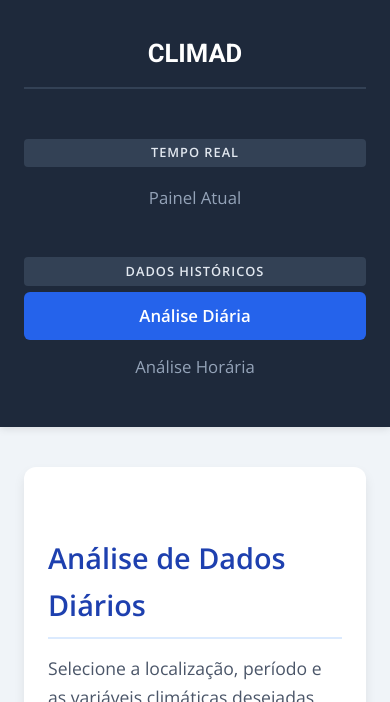
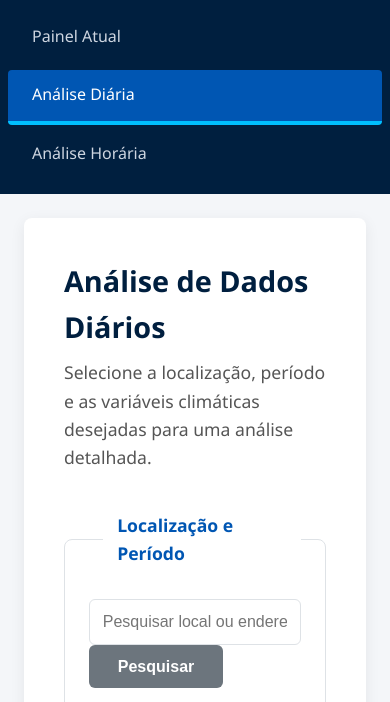
Before and after one commit to joseferreira-dev/climad, a Django app: page /diaria/ in a window 390 px wide. Shown: the top 702 px of the page. Run offline with Django 5.2, Linux system fonts and the light colour scheme; some libraries are stand-ins or nearby versions.

Commit message:
Atualizando design de plataforma

```diff
--- a/core/templates/core/home.html
+++ b/core/templates/core/home.html
@@ -16,7 +16,7 @@
             </div>
         </div>
         <div class="hero-image-container">
-            <img src="{% static 'images/hero-image.svg' %}" alt="Análise de Dados Climáticos" class="hero-image">
+            <img src="https://placehold.co/400x400" alt="Análise de Dados Climáticos" class="hero-image">
         </div>
     </div>
 
--- a/static/css/style.css
+++ b/static/css/style.css
@@ -1,166 +1,145 @@
-/* static/css/style.css (VERSÃO COM DESIGN MODERNO E SIDEBAR) */
+/* ==========================================================================
+   Estilo CLIMAD v3 - Design inspirado no CETENE
+   Criado para funcionar com a estrutura HTML existente sem modificações.
+   ========================================================================== */
 
-@import url('https://fonts.googleapis.com/css2?family=Roboto:wght@300;400;500;700&family=Open+Sans:wght@300;400;600&display=swap');
+/* -------------------------------------------------------------------------- */
+/* 1. Variáveis Globais e Reset Básico                                       */
+/* -------------------------------------------------------------------------- */
 
-/* Reset e Base */
-*, *::before, *::after {
+:root {
+  --cetene-blue-dark: #001f3f; /* Azul escuro do rodapé do CETENE */
+  --cetene-blue-primary: #0056b3; /* Azul principal para botões e links */
+  --cetene-blue-light: #f4f6f9; /* Fundo de página (cinza azulado claro) */
+  --text-primary: #333;
+  --text-secondary: #555;
+  --text-on-dark: #ffffff;
+  --border-color: #dee2e6;
+  --card-bg: #ffffff;
+  --shadow-color: rgba(0, 0, 0, 0.07);
+}
+
+* {
   box-sizing: border-box;
+  margin: 0;
+  padding: 0;
 }
 
 body {
-    font-family: 'Open Sans', sans-serif;
-    margin: 0;
-    background-color: #f0f4f8;
-    color: #334155;
-    line-height: 1.65;
-    display: flex;
+  font-family: 'Segoe UI', 'Roboto', 'Helvetica Neue', Arial, sans-serif;
+  background-color: var(--cetene-blue-light);
+  color: var(--text-primary);
+  line-height: 1.6;
 }
 
-/* LAYOUT PRINCIPAL COM SIDEBAR */
+/* -------------------------------------------------------------------------- */
+/* 2. Estrutura Principal (Sidebar e Conteúdo)                               */
+/* -------------------------------------------------------------------------- */
+
 .page-wrapper {
   display: flex;
-    width: 100%;
-    min-height: 100vh;
 }
 
 .sidebar {
   width: 260px;
-    background-color: #1e293b;
-    color: #e2e8f0;
-    padding: 2em 1.5em;
-    display: flex;
-    flex-direction: column;
+  background-color: var(--cetene-blue-dark);
+  color: var(--text-on-dark);
   position: fixed;
   height: 100%;
   left: 0;
   top: 0;
-    box-shadow: 3px 0px 15px rgba(0,0,0,0.1);
+  display: flex;
+  flex-direction: column;
+  padding: 1.5em 0;
+}
+
+.sidebar-header {
+  padding: 0 1.5em;
+  margin-bottom: 2em;
 }
 
 .sidebar-header h1 {
-    font-family: 'Roboto', sans-serif;
-    color: #ffffff;
-    font-size: 2em;
-    font-weight: 700;
-    margin: 0 0 1.5em 0;
-    padding-bottom: 0.5em;
-    border-bottom: 2px solid #334155;
+  color: var(--text-on-dark);
+  font-size: 1.8em;
   text-align: center;
 }
 
-.sidebar-nav {
-    margin-top: 1em;
+.sidebar-header a.home-link {
+  text-decoration: none;
 }
 
-.sidebar-nav a {
+.sidebar-nav {
+  flex-grow: 1;
+}
+
+.nav-section {
+  margin-bottom: 1.5em;
+}
+
+.nav-section-title {
+  font-size: 0.8em;
+  font-weight: bold;
+  color: #8fa7c4; /* Tom de azul acinzentado */
+  text-transform: uppercase;
+  letter-spacing: 1px;
+  padding: 0 1.5em;
+  margin-bottom: 0.8em;
+}
+
+.nav-link {
   display: block;
-    color: #94a3b8;
+  color: #cdd5e0; /* Tom mais claro para links inativos */
   text-decoration: none;
-    padding: 0.8em 1em;
+  padding: 0.8em 1.5em;
   margin: 0.2em 0;
-    border-radius: 6px;
-    transition: background-color 0.2s, color 0.2s;
-    font-size: 1.05em;
+  border-left: 4px solid transparent;
+  transition: background-color 0.2s, color 0.2s, border-left-color 0.2s;
+}
+
+.nav-link:hover {
+  background-color: rgba(255, 255, 255, 0.05);
+  color: var(--text-on-dark);
+}
+
+.nav-link.active {
+  background-color: var(--cetene-blue-primary);
+  color: var(--text-on-dark);
+  border-left-color: #00bfff; /* Ciano para destaque ativo */
   font-weight: 500;
 }
 
-.sidebar-nav a:hover {
-    background-color: #334155;
-    color: #ffffff;
+.main-content {
+  margin-left: 260px;
+  flex-grow: 1;
+  padding: 2.5em;
+  width: calc(100% - 260px);
 }
 
-.sidebar-nav a.active {
-    background-color: #2563eb;
-    color: #ffffff;
-    font-weight: 700;
+/* -------------------------------------------------------------------------- */
+/* 3. Estilos de Conteúdo Comum (Containers, Títulos, Formulários)           */
+/* -------------------------------------------------------------------------- */
+
+.container {
+  background-color: var(--card-bg);
+  padding: 2.5em;
+  border-radius: 8px;
+  box-shadow: 0 4px 15px var(--shadow-color);
 }
 
-.sidebar-nav .nav-section {
-    margin-top: 1.5em; /* Espaço entre as secções "Tempo Real" e "Históricos" */
+.container h2 {
+  font-size: 1.8rem;
+  color: var(--cetene-blue-dark);
+  margin-bottom: 0.5rem;
 }
 
-.sidebar-nav .nav-section:first-child {
-    margin-top: 0.5em; /* Menos espaço no topo para a primeira secção */
+.subtitle.page-description {
+  font-size: 1.1rem;
+  color: var(--text-secondary);
+  margin-bottom: 2.5rem;
+  max-width: 800px;
 }
 
-.sidebar-nav .nav-section-title {
-    font-size: 0.8em;
-    font-weight: 700;
-    color: #64748b; /* Cinza azulado */
-    text-transform: uppercase;
-    letter-spacing: 1px;
-    padding: 0 1em; /* Alinha com os links */
-    display: block;
-    margin-bottom: 0.5em;
-}
-
-/* Ajustes na responsividade para a sidebar */
-@media (max-width: 768px) {
-    /* ... (outras regras responsivas) ... */
-    .sidebar-nav {
-        flex-direction: column; /* Empilha as secções no mobile */
-        align-items: center;
-        text-align: center;
-    }
-    .sidebar-nav .nav-section {
-        margin-top: 1em;
-        width: 100%;
-    }
-    .sidebar-nav .nav-section-title {
-        background-color: #334155; /* Fundo de destaque para os títulos no mobile */
-        color: #e2e8f0;
-        border-radius: 4px;
-        padding: 0.3em;
-        margin-bottom: 0.5em;
-    }
-    .nav-links-wrapper {
-        display: flex; /* Mantém os links da mesma secção lado a lado */
-        justify-content: center;
-        gap: 0.5em;
-    }
-}
-
-.main-content {
-    flex-grow: 1;
-    padding: 2em 2.5em;
-    margin-left: 260px;
-    overflow-y: auto;
-}
-
-.container {
-    max-width: 100%;
-    margin: 0 auto;
-    padding: 2em;
-    background: #ffffff;
-    border-radius: 12px;
-    box-shadow: 0 6px 12px rgba(0,0,0,0.08);
-}
-
-p.subtitle.page-description {
-    font-size: 1.1em;
-    color: #4a5568;
-    margin-top: 0;
-    margin-bottom: 2em;
-    text-align: left;
-}
-
-h2 {
-    color: #1e40af;
-    font-size: 1.8em;
-    margin-top: 1.5em;
-    margin-bottom: 0.5em;
-    border-bottom: 2px solid #dbeafe;
-    padding-bottom: 0.3em;
-}
-
-h3 {
-    color: #64748b;
-    font-size: 1.1em;
-    font-weight: 400;
-    margin-bottom: 1.5em;
-}
-
-/* Formulário e Fieldsets com Legenda Interna */
+/* Formulários */
 .climad-form {
   display: flex;
   flex-direction: column;
@@ -168,196 +147,123 @@ h3 {
 }
 
 .form-section {
-    border: 1px solid #e2e8f0;
-    border-radius: 10px;
+  border: 1px solid var(--border-color);
+  border-radius: 8px;
   padding: 1.5em;
-    padding-top: 2.5em;
-    background-color: #ffffff;
-    box-shadow: 0 4px 8px rgba(0,0,0,0.05);
+  padding-top: 2em;
   position: relative;
 }
 
 legend {
-    font-family: 'Roboto', sans-serif;
-    font-weight: 500;
-    color: #ffffff;
-    background-color: #2563eb;
-    padding: 0.5em 1.2em;
   font-size: 1.1em;
-    border-radius: 8px;
-
-    position: absolute;
-    top: -20px; /* Puxa a legenda para cima, fora do fieldset */
-    left: 20px; /* Afasta da borda esquerda */
-    box-shadow: 0 2px 5px rgba(37,99,235,0.3);
+  font-weight: bold;
+  color: var(--cetene-blue-primary);
+  padding: 0 0.8em;
+  margin-left: 0.8em;
+  background-color: var(--card-bg); /* Garante que a legenda "corte" a borda */
 }
 
-.form-grid { display: flex; flex-direction: column; gap: 1.5em; margin-top: 1em; }
-.input-pair { display: grid; grid-template-columns: 1fr 1fr; gap: 1.5em; }
-.form-group { display: flex; flex-direction: column; gap: 0.5em; }
-.form-group label { font-weight: 500; font-size: 0.95em; color: #334155; margin-bottom: 0.2em; }
+#map {
+  width: 100%;
+  height: 400px; /* Altura garantida para o mapa */
+  border-radius: 6px;
+  border: 1px solid var(--border-color);
+  margin: 1em 0;
+}
 
-.checkbox-grid { display: grid; grid-template-columns: repeat(auto-fit, minmax(180px, 1fr)); gap: 1em 1.5em; }
-.checkbox-grid label { display: flex; align-items: center; gap: 0.75em; cursor: pointer; font-size: 1em; padding: 0.35em 0; transition: color 0.2s; }
-.checkbox-grid label:hover { color: #1e40af; }
-.checkbox-grid input[type="checkbox"] { width: 1.2em; height: 1.2em; accent-color: #2563eb; cursor: pointer; }
+.form-grid {
+  display: flex;
+  flex-direction: column;
+  gap: 1.5em;
+}
 
-input[type="text"],
-input[type="date"] {
-    padding: 0.8em 1em; border: 1px solid #cbd5e0; border-radius: 6px;
-    width: 100%; font-size: 1em; font-family: 'Open Sans', sans-serif;
-    transition: border-color 0.2s ease-in-out, box-shadow 0.2s ease-in-out;
+.input-pair {
+  display: grid;
+  grid-template-columns: 1fr 1fr;
+  gap: 1.5em;
 }
-input[type="text"]:focus,
-input[type="date"]:focus {
-    border-color: #3b82f6; outline: 0; box-shadow: 0 0 0 3px rgba(59,130,246,.25);
+
+.form-group label {
+  display: block;
+  font-weight: 500;
+  margin-bottom: 0.5em;
+  color: var(--text-secondary);
+}
+
+input[type="text"], input[type="date"] {
+  width: 100%;
+  padding: 0.8em;
+  font-size: 1rem;
+  border: 1px solid var(--border-color);
+  border-radius: 6px;
+  transition: border-color 0.2s, box-shadow 0.2s;
+}
+
+input[type="text"]:focus, input[type="date"]:focus {
+  outline: none;
+  border-color: var(--cetene-blue-primary);
+  box-shadow: 0 0 0 3px rgba(0, 86, 179, 0.2);
+}
+
+.checkbox-grid {
+  display: grid;
+  grid-template-columns: repeat(auto-fill, minmax(220px, 1fr));
+  gap: 1em;
+}
+
+.checkbox-grid label {
+  display: flex;
+  align-items: center;
+  gap: 0.75em;
+  font-size: 0.95rem;
 }
 
 /* Botões */
-.submit-button, .button-secondary {
+.submit-button, .button-secondary, .button-primary {
   padding: 0.8em 1.8em;
   border: none;
-    border-radius: 8px;
+  border-radius: 6px;
   cursor: pointer;
   font-size: 1em;
-    font-weight: 600;
-    letter-spacing: 0.5px;
-    transition: background-color 0.2s, transform 0.15s, box-shadow 0.15s;
+  font-weight: bold;
+  text-decoration: none;
+  display: inline-block;
   text-align: center;
-    box-shadow: 0 2px 4px rgba(0,0,0,0.1);
-}
-.submit-button:hover, .button-secondary:hover {
-    transform: translateY(-2px);
-    box-shadow: 0 4px 8px rgba(0,0,0,0.15);
+  transition: background-color 0.2s, transform 0.1s;
 }
 
-.submit-button {
-    background-color: #2563eb;
-    color: white;
-    font-size: 1.1em;
-    align-self: flex-start;
+.submit-button, .button-primary {
+  background-color: var(--cetene-blue-primary);
+  color: var(--text-on-dark);
 }
-.submit-button:hover { background-color: #1d4ed8; }
+.submit-button:hover, .button-primary:hover {
+  background-color: #004494; /* Tom mais escuro */
+  transform: translateY(-2px);
+}
 
 .button-secondary {
-    background-color: #475569;
-    color: white;
-    padding: 0.8em 1.2em;
-    font-size: 0.95em;
+  background-color: #6c757d; /* Cinza secundário */
+  color: var(--text-on-dark);
 }
-.button-secondary:hover { background-color: #334155; }
-
-.form-error { margin-top: 1.5em; padding: 1em 1.5em; border: 1px solid #fca5a5; background-color: #fff1f2; color: #b91c1c; border-radius: 8px; text-align: left; box-shadow: 0 2px 4px rgba(252,165,165,0.3); }
-
-/* Mapa e Tabela */
-#map { height: 350px; width: 100%; margin-bottom: 1.5em; border-radius: 10px; border: 1px solid #e2e8f0; box-shadow: 0 2px 4px rgba(0,0,0,0.05); }
-.map-search-wrapper { display: flex; gap: 0.75em; margin-bottom: 1em; }
-#map-search-input { flex-grow: 1; }
-
-.results { margin-top: 3em; }
-table.dataTable { border: 1px solid #e2e8f0; border-radius: 10px; overflow: hidden; box-shadow: 0 4px 8px rgba(0,0,0,0.05); }
-table.dataTable th, table.dataTable td { padding: 0.9em 1.1em; border-top: 1px solid #e2e8f0; border-bottom: 0; border-left: 0; border-right: 0; }
-table.dataTable thead th { background-color: #f8fafc; color: #334155; font-weight: 600; font-size: 0.9em; text-transform: uppercase; letter-spacing: 0.75px; border-bottom: 2px solid #e2e8f0; }
-table.dataTable tbody tr:nth-child(even) { background-color: transparent; }
-table.dataTable tbody tr:hover { background-color: #f0f9ff; }
-
-/* Botões do DataTables */
-.dt-buttons .dt-button { padding: 0.6em 1.2em; border-radius: 6px; cursor: pointer; font-size: 0.9em; font-weight: 500; transition: background-color 0.2s, transform 0.15s, box-shadow 0.15s; text-align: center; box-shadow: 0 1px 2px rgba(0,0,0,0.08); background-color: #64748b; color: white; margin-left: 0.5em; border: none; }
-.dt-buttons .dt-button:hover { background-color: #475569; transform: translateY(-2px); box-shadow: 0 3px 6px rgba(0,0,0,0.12); }
-
-
-/* Responsividade */
-@media (max-width: 992px) {
-    .sidebar { width: 220px; }
-    .main-content { margin-left: 220px; }
+.button-secondary:hover {
+  background-color: #5a6268;
+  transform: translateY(-2px);
 }
 
-@media (max-width: 768px) {
-    .page-wrapper { flex-direction: column; }
-    .sidebar { position: static; width: 100%; height: auto; box-shadow: 0 2px 8px rgba(0,0,0,0.1); }
-    .sidebar-header h1 { font-size: 1.6em; margin-bottom: 1em; }
-    .sidebar-nav { display: flex; justify-content: center; gap: 1em; }
-    .sidebar-nav a { padding: 0.6em 1em; }
-    .main-content { margin-left: 0; padding: 1.5em; }
-    .container { padding: 1.5em; margin-top: 1em; }
-    .input-pair { grid-template-columns: 1fr; }
-    .checkbox-grid { grid-template-columns: 1fr; }
-    .map-search-wrapper { flex-direction: column; }
-    #map-search-button, .submit-button { width: 100%; }
+.form-error {
+  margin-top: 1.5em;
+  padding: 1em;
+  border: 1px solid #f5c6cb;
+  background-color: #f8d7da;
+  color: #721c24;
+  border-radius: 6px;
 }
 
-/* Estilos para os cards de dados em tempo real */
-.real-time-cards-grid {
-    display: grid;
-    /* Adapta o número de colunas ao tamanho do ecrã */
-    grid-template-columns: repeat(auto-fit, minmax(250px, 1fr));
-    gap: 1.5em;
-    margin-top: 1.5em;
-}
+/* -------------------------------------------------------------------------- */
+/* 4. Estilos de Páginas Específicas                                         */
+/* -------------------------------------------------------------------------- */
 
-.data-card {
-    background-color: #ffffff;
-    border: 1px solid #e2e8f0;
-    border-radius: 12px;
-    padding: 1.5em;
-    display: flex;
-    flex-direction: column;
-    align-items: center;
-    text-align: center;
-    box-shadow: 0 4px 12px rgba(0,0,0,0.06);
-    transition: transform 0.2s, box-shadow 0.2s;
-}
-
-.data-card:hover {
-    transform: translateY(-5px);
-    box-shadow: 0 8px 16px rgba(0,0,0,0.1);
-}
-
-.data-card.main-temp {
-    background-color: #2563eb; /* Azul para o card de temperatura principal */
-    color: white;
-    grid-column: 1 / -1; /* Faz o card principal ocupar a largura toda da grelha */
-    flex-direction: row; /* Alinha os itens lado a lado */
-    justify-content: space-around;
-    align-items: center;
-}
-
-.data-card.main-temp .card-title,
-.data-card.main-temp .card-subtitle {
-    color: #dbeafe; /* Cor de texto mais clara para subtítulos no card principal */
-}
-
-.data-card.main-temp .card-value {
-    color: #ffffff;
-    font-size: 3.5em; /* Valor ainda maior para destaque */
-}
-
-.data-card .card-title {
-    font-size: 1em;
-    font-weight: 600;
-    color: #475569;
-    margin-bottom: 0.75em;
-}
-
-.data-card .card-value {
-    font-size: 2.8em;
-    font-weight: 700;
-    color: #1e293b;
-    line-height: 1.1;
-}
-
-.data-card .card-subtitle {
-    font-size: 0.9em;
-    color: #64748b;
-    margin-top: 0.5em;
-}
-
-/* Estilo para cards menores como nascer/pôr do sol */
-.data-card.small-card .card-value {
-    font-size: 2em;
-}
-
-/* ESTILOS PARA A NOVA PÁGINA INICIAL */
+/* ----- Home Page ----- */
 .home-container {
   background: none;
   box-shadow: none;
@@ -367,182 +273,141 @@ table.dataTable tbody tr:hover { background-color: #f0f9ff; }
 .hero-section {
   display: flex;
   align-items: center;
-    justify-content: space-between;
-    gap: 3em;
-    padding: 3em 2em;
-    background: linear-gradient(to right, #ffffff, #f0f4f8);
-    border-radius: 12px;
+  gap: 2em;
+  background-color: var(--card-bg);
+  padding: 3em;
+  border-radius: 8px;
 }
 
-.hero-text {
-    flex: 1;
+.hero-title { font-size: 2.8rem; color: var(--cetene-blue-dark); }
+.hero-subtitle { font-size: 1.4rem; color: var(--cetene-blue-primary); }
+.hero-description { font-size: 1.1rem; color: var(--text-secondary); margin-bottom: 2em; }
+.hero-image { max-width: 100%; border-radius: 8px; }
+
+.features-section { margin-top: 3em; }
+.section-title { text-align: center; font-size: 2rem; color: var(--cetene-blue-dark); margin-bottom: 1.5em; }
+
+.hero-cards {
+  display: grid;
+  grid-template-columns: repeat(auto-fill, minmax(280px, 1fr));
+  gap: 2em;
+}
+.hero-card {
+  background-color: var(--card-bg);
+  padding: 2em;
+  border-radius: 8px;
+  box-shadow: 0 4px 15px var(--shadow-color);
+  transition: transform 0.2s, box-shadow 0.2s;
+}
+.hero-card:hover {
+  transform: translateY(-5px);
+  box-shadow: 0 6px 20px rgba(0, 0, 0, 0.1);
+}
+.card-icon { font-size: 2.5em; }
+.hero-card h3 { font-size: 1.4rem; color: var(--cetene-blue-dark); margin-top: 0.5em;}
+.card-link { font-weight: bold; }
+
+/* ----- Real-Time Page ----- */
+.real-time-cards-grid {
+  display: grid;
+  grid-template-columns: repeat(auto-fit, minmax(200px, 1fr));
+  gap: 1.5em;
+  margin-top: 2em;
 }
 
-.hero-title {
-    font-family: 'Roboto', sans-serif;
-    font-size: 3.5em;
-    font-weight: 700;
-    color: #1e40af;
-    line-height: 1.1;
-    margin-bottom: 0.3em;
-}
-
-.hero-subtitle {
-    font-size: 1.5em;
-    font-weight: 400;
-    color: #3b82f6;
-    margin-bottom: 1em;
-}
-
-.hero-description {
-    font-size: 1.1em;
-    color: #475569;
-    max-width: 550px;
-    margin-bottom: 2em;
-}
-
-.hero-cta .button-primary {
-    font-size: 1.2em;
-    padding: 0.8em 2em;
-}
-
-.hero-image-container {
-    flex: 0.8;
-}
-
-.hero-image {
-    max-width: 100%;
-    height: auto;
-}
-
-.features-section {
-    margin-top: 4em;
+.data-card {
+  background-color: var(--card-bg);
+  border: 1px solid var(--border-color);
+  border-radius: 8px;
+  padding: 1.5em;
   text-align: center;
 }
 
-.section-title {
-    font-size: 2.2em;
-    color: #1e40af;
-    margin-bottom: 1.5em;
+.data-card.main-temp {
+  grid-column: 1 / -1; /* Ocupa a linha toda */
+  background-color: var(--cetene-blue-primary);
+  color: var(--text-on-dark);
 }
+.data-card.main-temp .card-title,
+.data-card.main-temp .card-subtitle { color: rgba(255, 255, 255, 0.8); }
+.data-card.main-temp .card-value { font-size: 3rem; }
 
-.hero-cards {
-    display: grid;
-    grid-template-columns: repeat(auto-fit, minmax(300px, 1fr));
-    gap: 2em;
+.data-card .card-title { font-weight: 500; color: var(--text-secondary); }
+.data-card .card-value { font-size: 2rem; font-weight: bold; color: var(--cetene-blue-dark); }
+.data-card .card-subtitle { font-size: 0.9rem; color: #6c757d; }
+
+
+/* -------------------------------------------------------------------------- */
+/* 5. Estilos para Bibliotecas (Grid.js)                                     */
+/* -------------------------------------------------------------------------- */
+.results { margin-top: 2.5em; }
+#table-wrapper { margin-top: 1em; }
+
+.gridjs-container {
+  font-family: 'Segoe UI', 'Roboto', sans-serif;
+  border-radius: 8px;
+  box-shadow: 0 4px 15px var(--shadow-color);
+  border: 1px solid var(--border-color);
 }
-
-.hero-card {
-    background: #ffffff;
-    padding: 2.5em 2em;
-    border-radius: 12px;
-    box-shadow: 0 6px 12px rgba(0,0,0,0.08);
-    text-align: left;
-    transition: transform 0.3s, box-shadow 0.3s;
-}
-
-.hero-card:hover {
-    transform: translateY(-10px);
-    box-shadow: 0 12px 24px rgba(0,0,0,0.12);
-}
-
-.card-icon {
-    font-size: 2.5em;
-    margin-bottom: 0.5em;
-}
-
-.hero-card h3 {
-    font-family: 'Roboto', sans-serif;
-    font-size: 1.5em;
-    color: #1e293b;
-    margin-bottom: 0.5em;
-}
-
-.hero-card p {
-    color: #475569;
-    margin-bottom: 1.5em;
-}
-
-.card-link {
-    font-weight: 600;
-    color: #2563eb;
-    text-decoration: none;
-    transition: color 0.2s;
-}
-
-.card-link:hover {
-    color: #1d4ed8;
-    text-decoration: underline;
-}
-
-.home-link {
-    text-decoration: none;
-}
-
-/* ... (todo o seu css existente) ... */
-
-/* ESTILOS PARA A NOVA TABELA GRID.JS */
-.gridjs-container {
-    font-family: 'Open Sans', sans-serif;
-    border-radius: 12px;
-    box-shadow: 0 4px 8px rgba(0,0,0,0.05);
-    border: 1px solid #e2e8f0;
-}
-
-.gridjs-table {
-    width: 100%;
-}
-
 .gridjs-thead .gridjs-th {
-    background-color: #f8fafc;
-    color: #334155;
-    font-weight: 600;
-    font-size: 0.9em;
-    text-transform: uppercase;
-    letter-spacing: 0.75px;
+  background-color: #e9ecef; /* Cinza claro para cabeçalho */
+  color: var(--cetene-blue-dark);
   border: none;
-    border-bottom: 2px solid #e2e8f0;
+  border-bottom: 2px solid var(--border-color);
   padding: 1em 1.2em;
 }
-
 .gridjs-tbody .gridjs-td {
   padding: 0.9em 1.2em;
   border-color: #f1f5f9;
 }
-
 .gridjs-tr:hover .gridjs-td {
-    background-color: #f0f9ff;
+  background-color: #f8f9fa;
+}
+.gridjs-footer {
+  background-color: #f8f9fa;
+  border-top: 1px solid var(--border-color);
 }
 
-.gridjs-footer {
-    background-color: #f8fafc;
-    border-top: 1px solid #e2e8f0;
-    padding: 1em;
+/* -------------------------------------------------------------------------- */
+/* 6. Responsividade                                                         */
+/* -------------------------------------------------------------------------- */
+
+@media (max-width: 992px) {
+  .sidebar {
+    width: 220px;
+  }
+  .main-content {
+    margin-left: 220px;
+    width: calc(100% - 220px);
+  }
 }
 
-.gridjs-pagination .gridjs-button {
-    background-color: #ffffff;
-    border: 1px solid #cbd5e0;
-    color: #334155;
-    font-weight: 600;
+@media (max-width: 768px) {
+  .page-wrapper {
+    flex-direction: column;
+  }
+  .sidebar {
+    position: static;
+    width: 100%;
+    height: auto;
+    flex-direction: row;
+    align-items: center;
+    justify-content: center;
+    padding: 0.5em;
+  }
+  .sidebar-header { display: none; }
+  .nav-section { margin-bottom: 0; }
+  .nav-section-title { display: none; }
+  .nav-link { border-left: none; border-bottom: 4px solid transparent; border-radius: 4px; }
+  .nav-link.active { border-bottom-color: #00bfff; }
+
+  .main-content {
+    margin-left: 0;
+    width: 100%;
+    padding: 1.5em;
   }
 
-.gridjs-pagination .gridjs-button:hover, .gridjs-pagination .gridjs-currentPage {
-    background-color: #2563eb;
-    color: white;
-    border-color: #2563eb;
+  .input-pair {
+    grid-template-columns: 1fr;
   }
-
-/* ... (todo o seu css existente) ... */
-
-/* ESTILOS PARA O BOTÃO DE VISIBILIDADE DA TABELA */
-.table-toggle-container {
-    margin-bottom: 1.5em;
-    padding-bottom: 1.5em;
-    border-bottom: 1px solid #e2e8f0;
 }
-
-#toggle-table-btn {
-    font-size: 1em;
-    font-weight: 500;
-}
```
Lines whose indentation alone changed are shown as unchanged.
